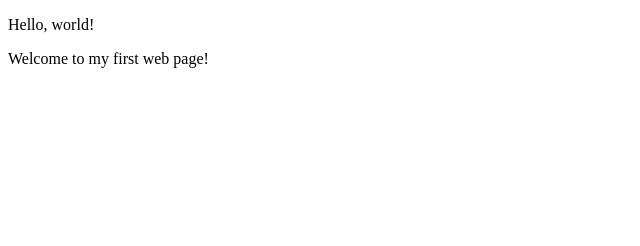
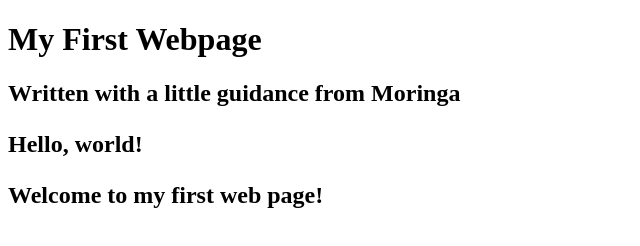
Before and after one commit to stephenwambua/newproject, a plain HTML site: page my-first-webpage.html in a window 1280 px wide. Shown: the whole page, without its empty margins (0-640 px from the left). Drawn offline with Linux system fonts and the light colour scheme.

Commit message:
add header block element

```diff
--- a/my-first-webpage.html
+++ b/my-first-webpage.html
@@ -4,6 +4,9 @@
     <title>My first webpage!</title>
   </head>
   <body>
+    <h1>My First Webpage</h1>
+    <h2>Written with a little guidance from Moringa
+
     <p>Hello, world!</p>
     <p>Welcome to my first web page!</p>
   </body>
```
